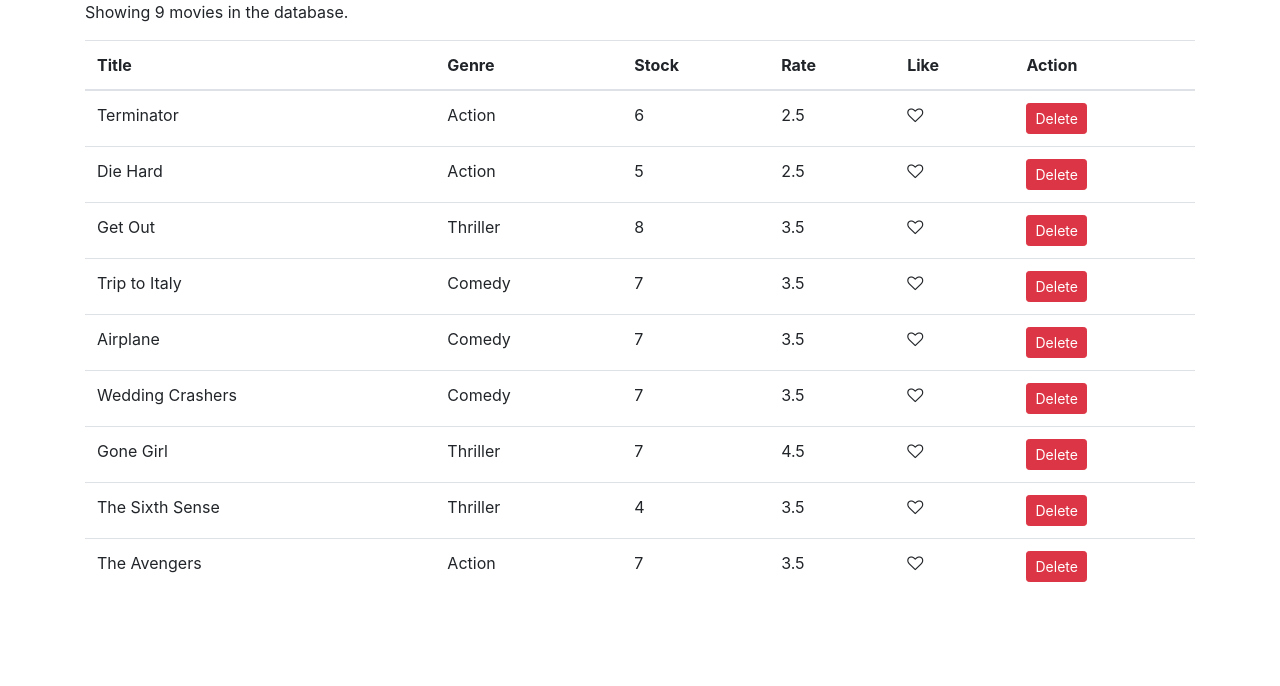
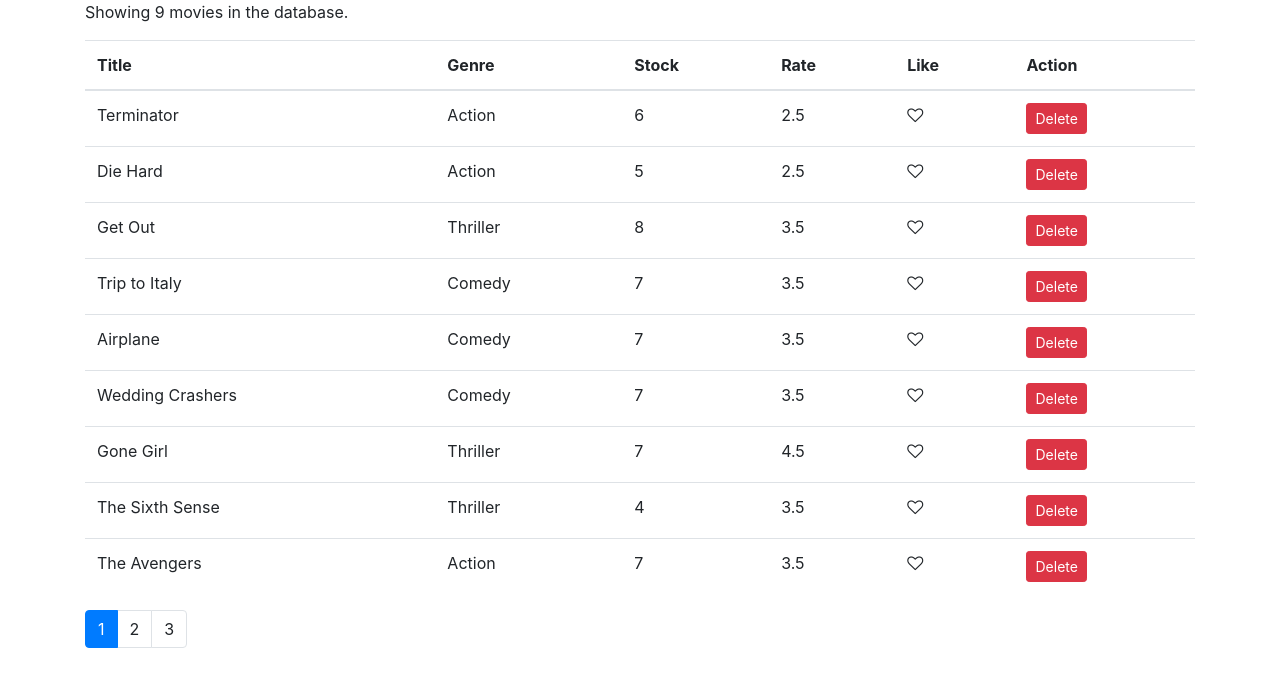
Before and after one commit to BrayoKane/vidly, a React (Create React App) app: page / in a window 1280 px wide. Shown: the top 686 px of the page. Built offline with nearby package versions, Linux system fonts and the light colour scheme.

Commit message:
feat(core): pagination - handle page changes

```diff
--- a/package.json
+++ b/package.json
@@ -8,6 +8,7 @@
     "@testing-library/user-event": "^13.5.0",
     "bootstrap": "^4.1.1",
     "font-awesome": "^4.7.0",
+    "lodash": "^4.17.10",
     "react": "^17.0.2",
     "react-dom": "^17.0.2",
     "react-scripts": "5.0.0",
--- /dev/null
+++ b/src/components/common/pagination.jsx
@@ -0,0 +1,24 @@
+import React from 'react';
+import _ from 'lodash';
+
+const Pagination = (props) => {
+    const {itemsCount, pageSize, onPageChange, currentPage} = props;
+
+    const pagesCount = Math.ceil(itemsCount / pageSize);
+    if (pagesCount === 1) return null;
+    const pages = _.range(1, pagesCount + 1);
+
+    return (
+        <nav>
+            <ul className="pagination">
+                {pages.map(page => (
+                    <li key={page} className={page === currentPage ? 'page-item active' : 'page-item'}>
+                        <a className="page-link" onClick={() => onPageChange(page)}>{page}</a>
+                    </li>
+                ))}
+            </ul>
+        </nav>
+    );
+}
+
+export default Pagination;
--- a/src/components/movies.jsx
+++ b/src/components/movies.jsx
@@ -1,10 +1,13 @@
 import React, {Component} from 'react';
 import {getMovies} from "../services/fakeMovieService";
 import Like from "./common/like";
+import Pagination from "./common/pagination";
 
 class Movies extends Component {
     state = {
-        movies: getMovies()
+        movies: getMovies(),
+        currentPage: 1,
+        pageSize: 4
     };
 
     handleDelete = movie => {
@@ -19,8 +22,13 @@ class Movies extends Component {
         this.setState({movies});
     };
 
+    handlePageChange = (page) => {
+        this.setState({currentPage : page});
+    };
+
     render() {
         const {length: count} = this.state.movies;
+        const {currentPage, pageSize} = this.state;
 
         if (count === 0) {
             return <p>There are no movies in the database!</p>
@@ -60,6 +68,11 @@ class Movies extends Component {
                     ))}
                     </tbody>
                 </table>
+                <Pagination
+                    itemsCount={count}
+                    pageSize={pageSize}
+                    currentPage={currentPage}
+                    onPageChange={this.handlePageChange}/>
             </React.Fragment>
         );
     }
```
Also changed, not shown: 1 other file (tests, documents, lock files or other folders).
